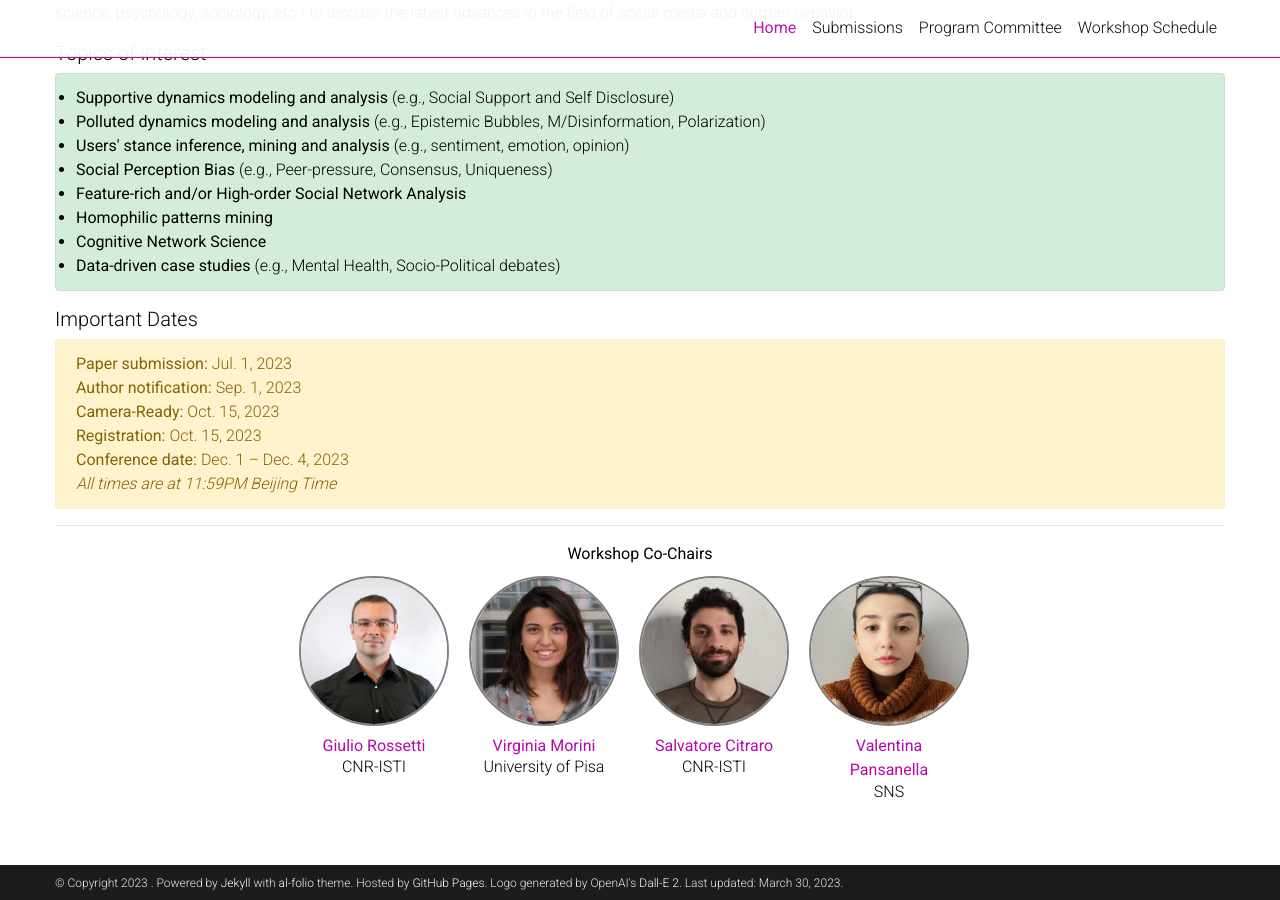
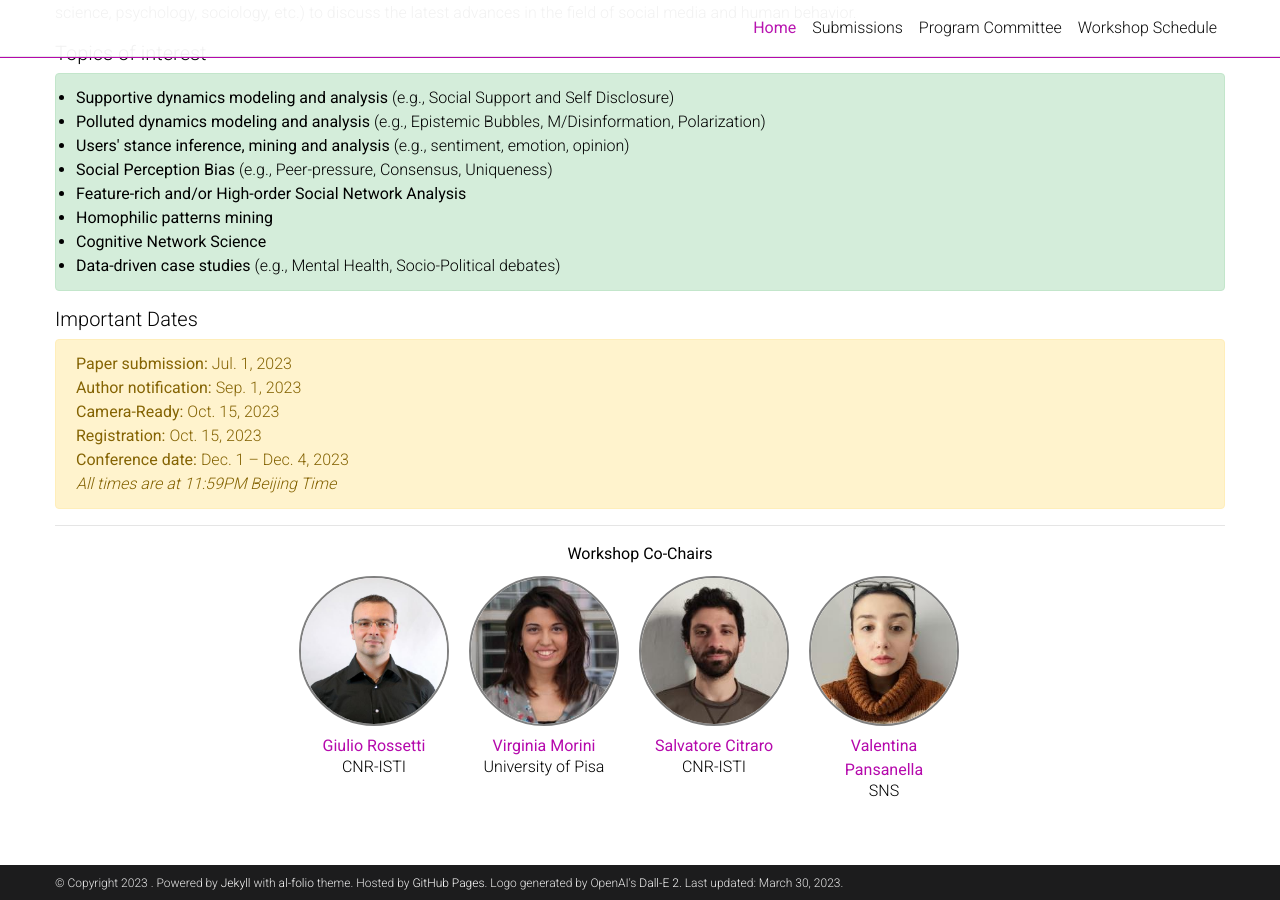
Before and after one commit to SMS-workshop/SMS-workshop.github.io, a Jekyll site: the page built from _pages/about.md, in a window 1280 px wide and 900 px high, scrolled down 592 px. Built offline with Jekyll 4.4.1, drawn with Linux system fonts in a browser that asks for light colours; full-size pictures stand in for the smaller copies a plugin makes; a style sheet for code colours, icons or effects is not loaded.

Commit message:
:new: valentina

```diff
--- a/_pages/about.md
+++ b/_pages/about.md
@@ -90,7 +90,7 @@ The M3 workshop aims at bringing together researchers from different fields (e.g
 
 <div style="float: left; margin: 10px">
 <a href="https://kdd.isti.cnr.it/people/pansanella-valentina">
-  <img src="assets/custom_images/pansanella.jpeg" style="border: 2px solid gray; width: 160px; height: 150px; background-size: cover; border-radius: 50%;">
+  <img src="assets/custom_images/pansanella.jpeg" style="border: 2px solid gray; width: 150px; height: 150px; background-size: cover; border-radius: 50%;">
   </a>
   <span style="display: block; padding: 5%; text-align: center;"><a href="https://kdd.isti.cnr.it/people/pansanella-valentina"><b>Valentina Pansanella</b></a></span>
   <span style="display: block; margin-top: -10px; text-align: center;"><p>SNS</p></span>
```
